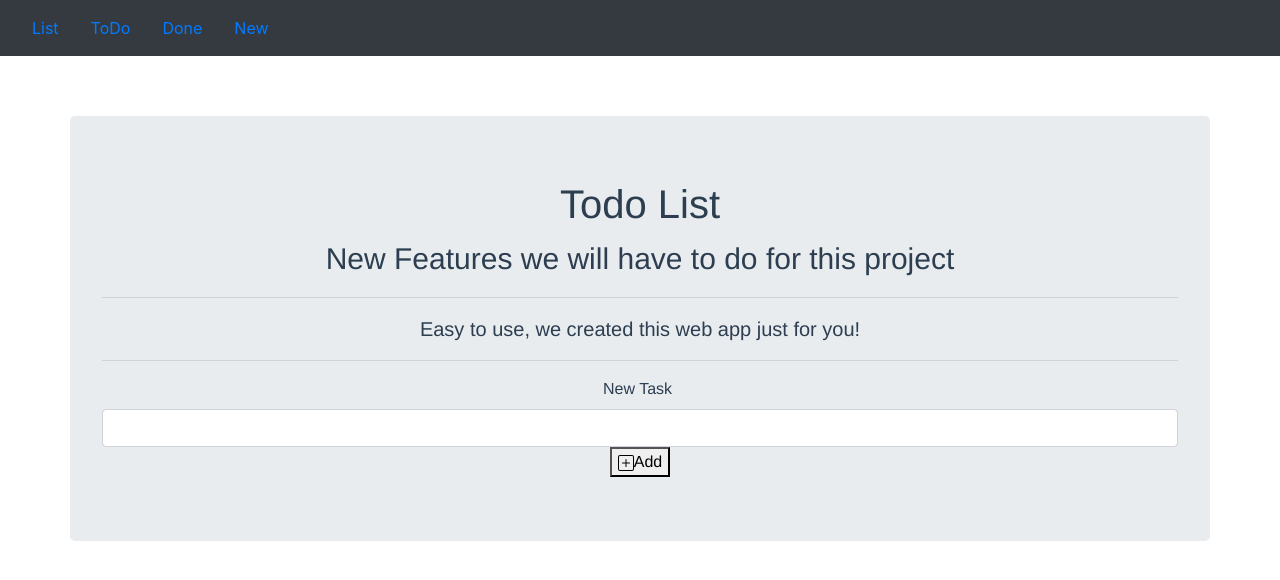
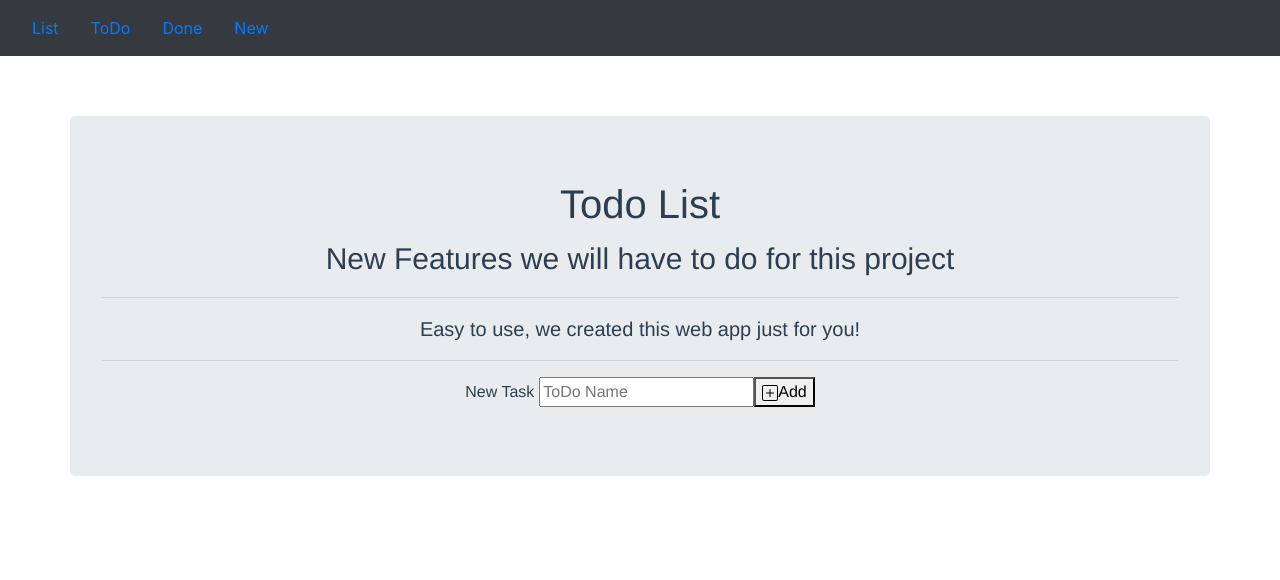
Before and after one commit to Batchyomna/To-Do--avec-Vue-CLI, a Vue app: page /new in a window 1280 px wide. Shown: the top 580 px of the page. Built offline with nearby package versions, Linux system fonts and the light colour scheme.

Commit message:
the page AddForm is parfait, every thing is good

```diff
--- a/src/components/AddForm.vue
+++ b/src/components/AddForm.vue
@@ -1,14 +1,11 @@
 <template>
-
   <div>
-  <b-form @submit="addToDo">
-    <label for="text">New Task</label>
-    <b-input type="text" id="text" aria-describedby="ToDo Name"></b-input>
+    <label>New Task</label>
+    <input v-model="message" placeholder="ToDo Name" type="text" />
     <button @click="addToDo">
        <b-icon icon="plus-square"></b-icon>Add
     </button>
-   </b-form>
-</div>
+  </div>
 </template>
 
 <script>
@@ -41,6 +38,7 @@ export default {
   methods: {
     addToDo: function() {
       let x = (new Date()).toString()
+      let that = this
       //console.log(typeof x );
       //console.log(x);
       axios.get("http://localhost:3000/todo").then((res) => {// it is better to put post in the get beacuse we will sur that we won' have undefined
@@ -52,7 +50,7 @@ export default {
           todo: true,
         }).then(function (res) {
           console.log(res);
-          this.message = ""
+          that.message = "";
         }).catch(function (error) {
           console.log(error);
         })
```
